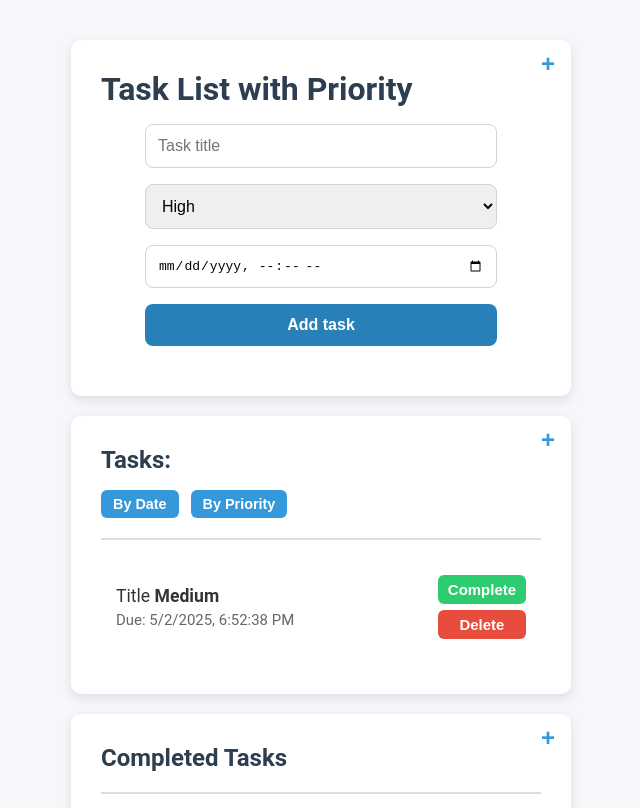
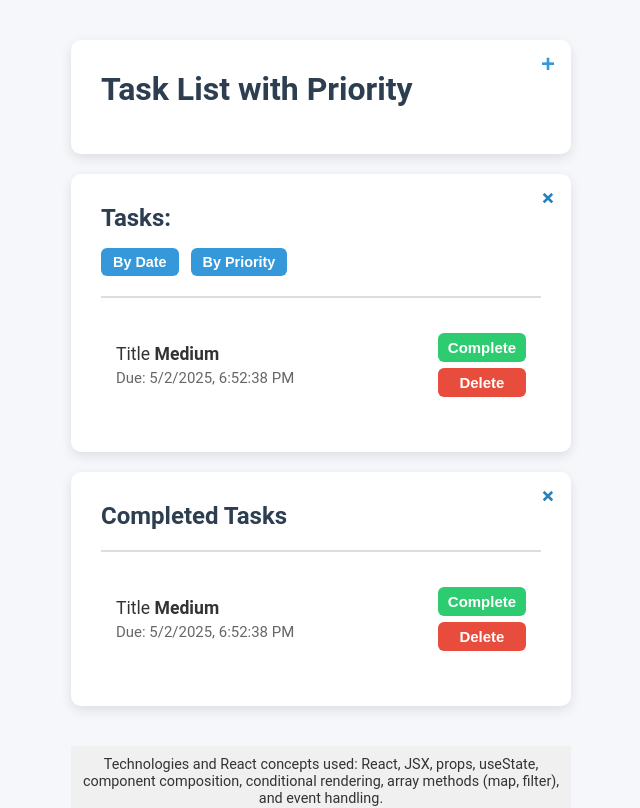
Before and after one commit to Dmitry-1408/taskList_react, a React app: page / in a window 1280 px wide. Shown: the top 808 px of the page, without its empty margins (319-959 px from the left). Built offline with nearby package versions, Linux system fonts and the light colour scheme; the HTML template or start-up script is replaced by a standard one.

Commit message:
Условный рендеринг для открытия и закрытия окон

```diff
--- a/src/App.jsx
+++ b/src/App.jsx
@@ -1,29 +1,61 @@
+import { useState } from "react";
+
 function App() {
+  /* useState на закрытие крестиком */
+  const [openSection, setOpenSection] = useState({
+    tasklist: false,
+    task: true,
+    complitedTasks: true,
+  });
+
+  /* универсальная функция открытия/закрытия */
+  function toggleSection(section) {
+    setOpenSection((prev) => ({ ...prev, [section]: !prev[section] }));
+  }
+
+  /* логика работы приложения */
   return (
     <div className="app">
       {/* 1 task */}
       <div className="task-container">
         <h1>Task List with Priority</h1>
-        <button className="close-button">+</button>
-        <TaskForm />
+        <button
+          className={`close-button ${openSection.tasklist ? "open" : ""}`}
+          onClick={() => toggleSection("tasklist")}
+        >
+          +
+        </button>
+        {/* при нажатии на крестик открытие/закрытие */}
+        {openSection.tasklist && <TaskForm />}
       </div>
 
       {/* 2 task */}
       <div className="task-container">
         <h2>Tasks:</h2>
-        <button className="close-button">+</button>
+        <button
+          className={`close-button ${openSection.task ? "open" : ""}`}
+          onClick={() => toggleSection("task")}
+        >
+          +
+        </button>
         <div className="sort-controls">
           <button className="sort-button">By Date</button>
           <button className="sort-button">By Priority</button>
         </div>
-        <TaskList />
+        {openSection.task && <TaskList />}
       </div>
 
       {/* 3 task */}
       <div className="completed-task-container">
         <h2>Completed Tasks</h2>
-        <button className="close-button">+</button>
-        <CompletedTaskList />
+        <button
+          className={`close-button ${openSection.complitedTasks ? "open" : ""}`}
+          onClick={() => toggleSection("complitedTasks")}
+        >
+          +
+        </button>
+        {openSection.complitedTasks && <CompletedTaskList />}
+
       </div>
 
       {/* footer */}
```
